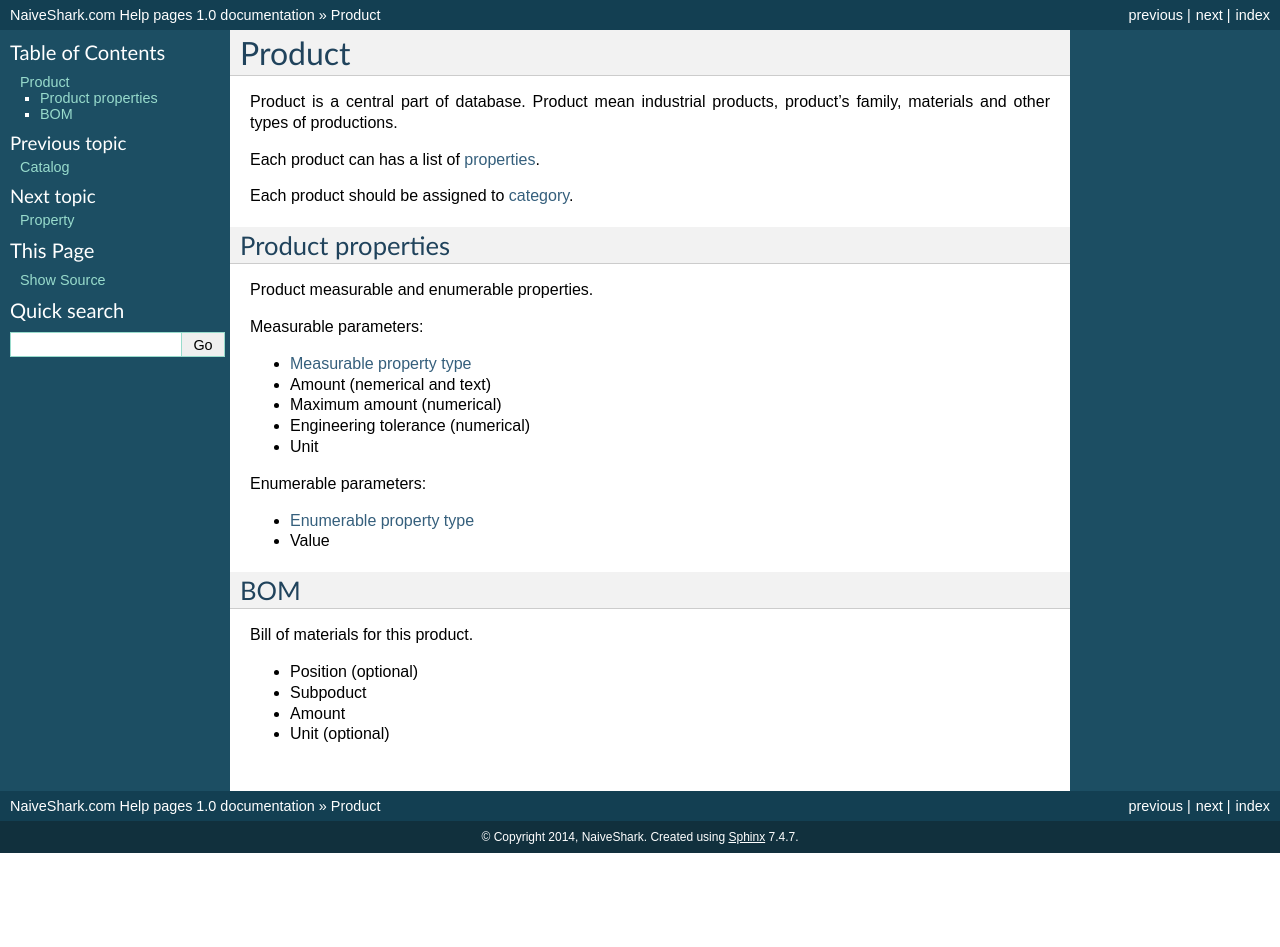
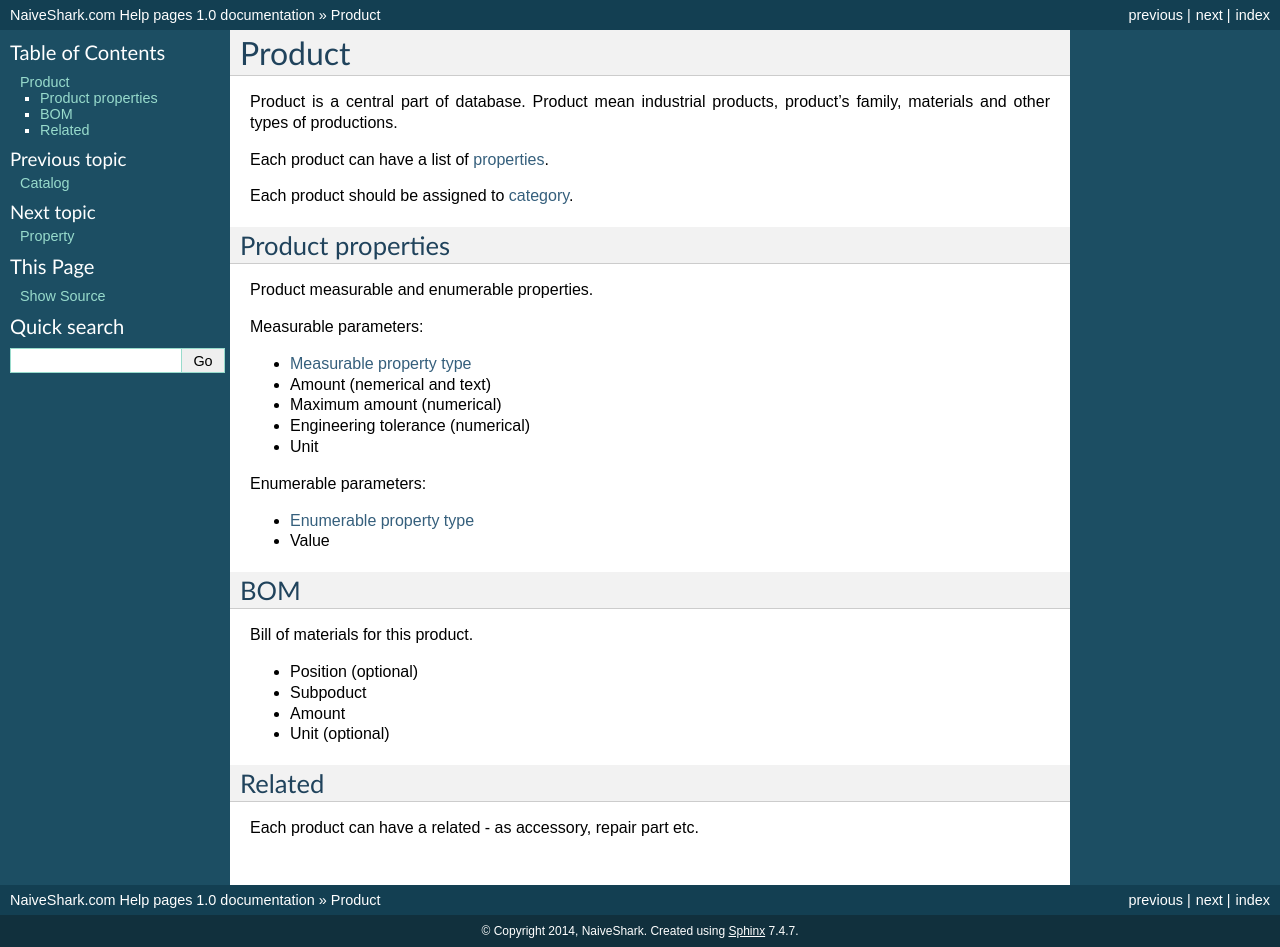
Before and after one commit to NaiveShark/NaiveSharkComDoc, a Sphinx documentation site: the page built from docs/product.rst, in a window 1280 px wide. Built offline with Sphinx 7.4.7, drawn with Linux system fonts in a browser that asks for light colours; before the commit the page ends 900 px from its top, so only the background shows below that.

Commit message:
Добавлено про связанные продукты

```diff
--- a/docs/product.rst
+++ b/docs/product.rst
@@ -3,7 +3,7 @@ Product
 
 Product is a central part of database. Product mean industrial products, product's family, materials and other types of productions.
 
-Each product can has a list of :doc:`properties</property>`.
+Each product can have a list of :doc:`properties</property>`.
 
 Each product should be assigned to :doc:`category</catalog>`.
 
@@ -34,3 +34,7 @@ Bill of materials for this product.
 * Subpoduct
 * Amount
 * Unit (optional)
+
+Related
+-------
+Each product can have a related - as accessory, repair part etc.
```
